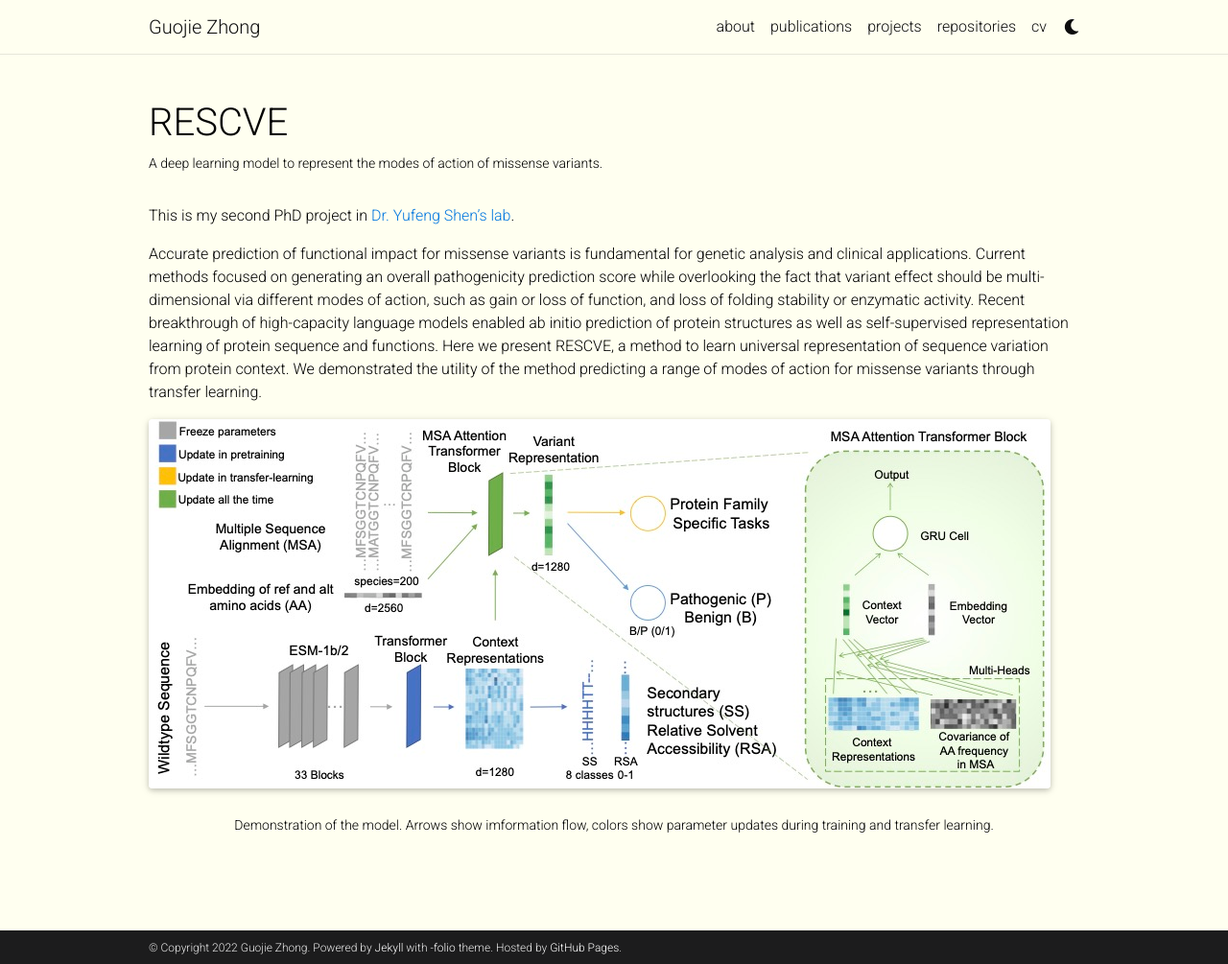
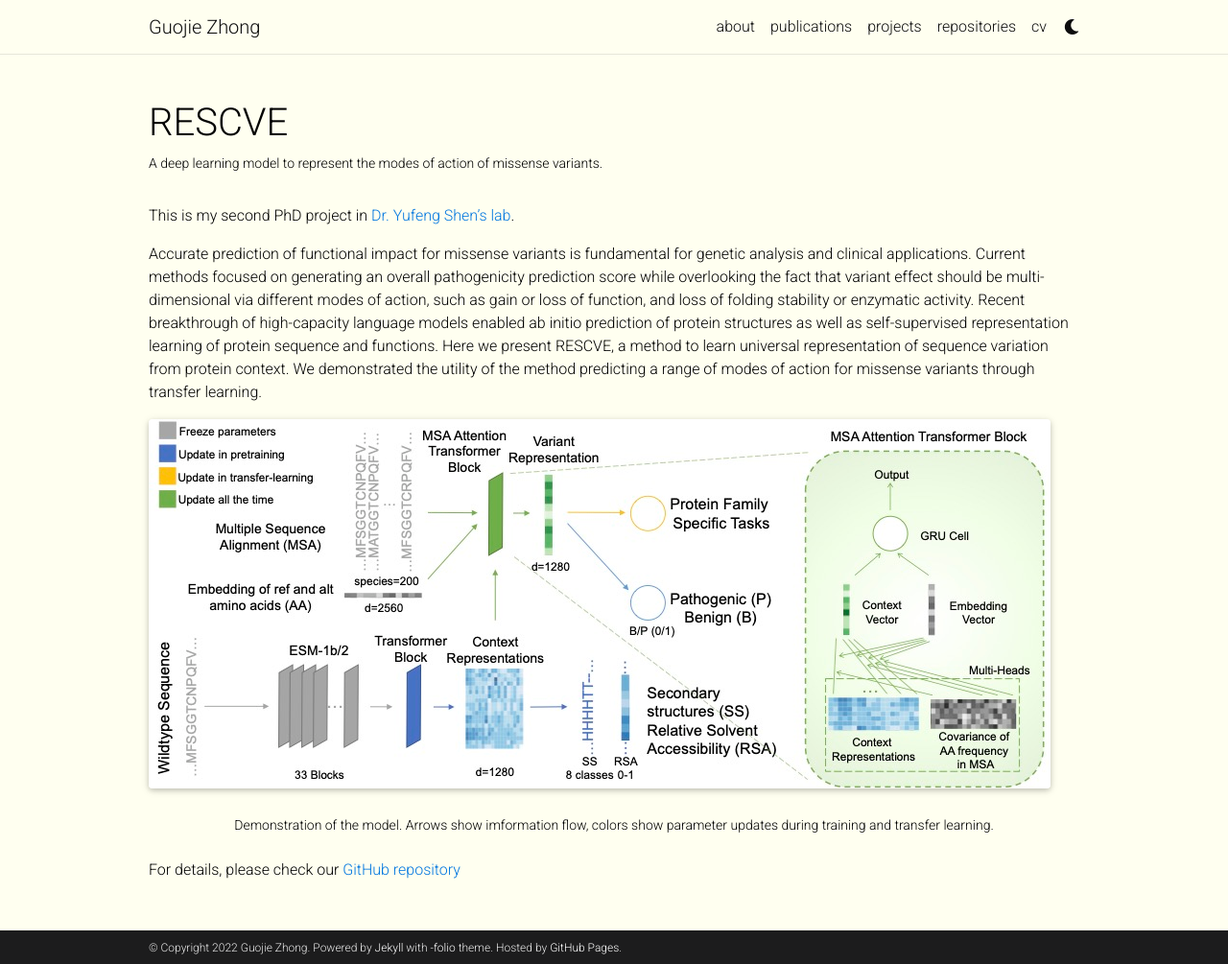
Before and after one commit to zhongguojie1998/GuojieZhong, a Jekyll site: the page built from _projects/3_RESCVE.md, in a window 1280 px wide and 1005 px high. Shown: the whole window at 96% size. Built offline with Jekyll 4.4.1, drawn with Linux system fonts in a browser that asks for light colours; full-size pictures stand in for the smaller copies a plugin makes; comment, search, counter and statistics services are not loaded; a style sheet for code colours, icons or effects is not loaded.

Commit message:
Update 3_RESCVE.md

```diff
--- a/_projects/3_RESCVE.md
+++ b/_projects/3_RESCVE.md
@@ -19,3 +19,5 @@
 <div class="caption">
     Demonstration of the model. Arrows show imformation flow, colors show parameter updates during training and transfer learning.
 </div>
+
+For details, please check our <a href="https://github.com/ShenLab/rescve">GitHub repository</a>
```
